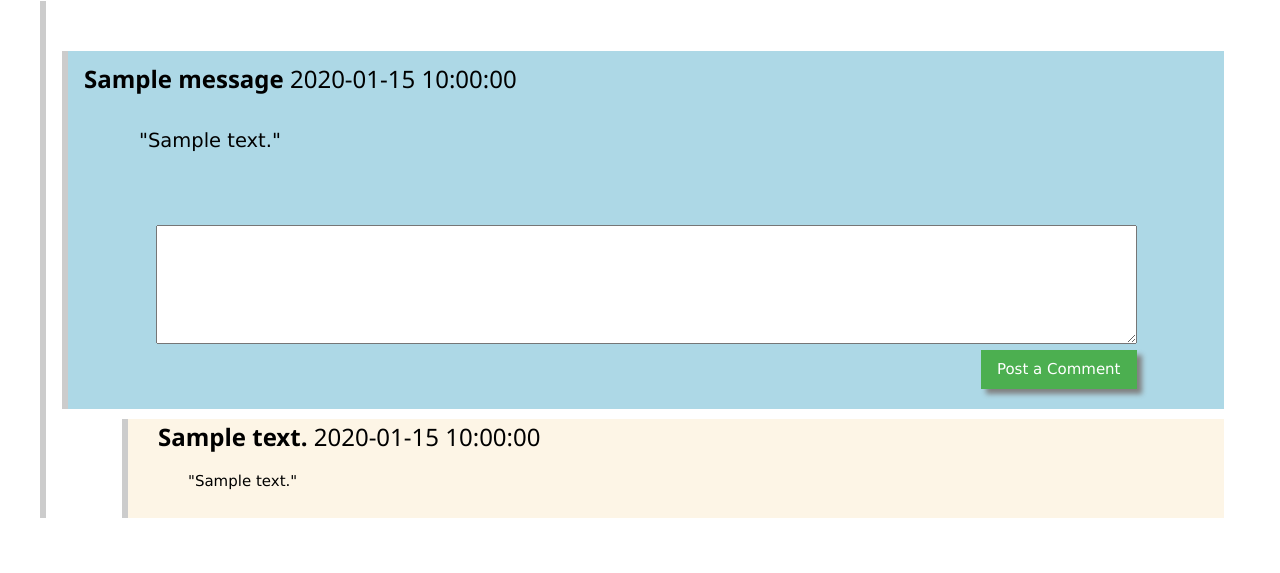
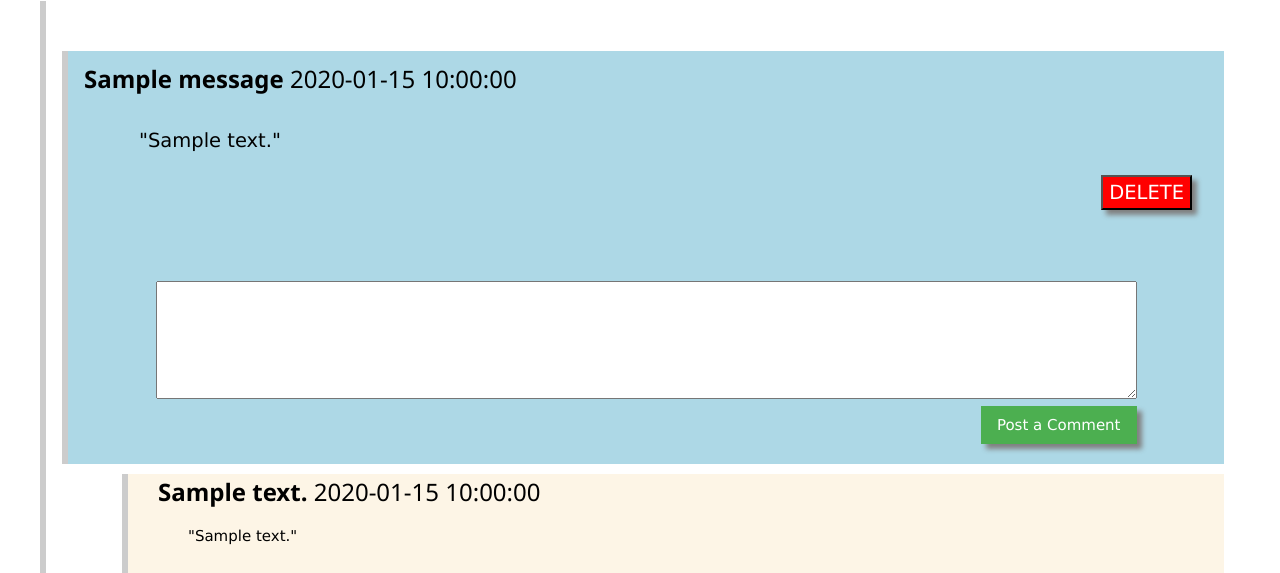
Before and after one commit to thomasjedstrom/The_Wall-Python-Flask, a Flask app: template templates/wall.html in a window 1280 px wide. Shown: the part 386-959 px from the top of the page. Before the commit the page ends 904 px from the top, so only its background shows below. Run offline with Flask 2, Linux system fonts and the light colour scheme; the visitor is signed in with stand-in values (Sample User, id 1); the template is opened without the code that fills it: most values are stand-ins (such as "Sample title", 1, 10 or a date in 2020); some libraries are stand-ins or nearby versions.

Commit message:
got delete buttons to appear for the author of the comment, but not functional yet, but have to stop for the moment/possibly day.

```diff
--- a/server.py
+++ b/server.py
@@ -85,7 +85,7 @@ def register():
 
 @app.route('/wall')
 def wall():
-    post_query = "SELECT messages.id AS 'message_id', messages.message, DATE_FORMAT(messages.created_at, '%M %D, %Y') AS message_created_at, users.user_name AS 'message_user_name', comments.id AS 'comment_id', comments.comment, DATE_FORMAT(comments.created_at, '%M %D, %Y')  AS 'comment_created_at', commenting_users.user_name AS commenting_user FROM messages LEFT JOIN users ON messages.user_id=users.id LEFT JOIN comments ON messages.id=comments.message_id LEFT JOIN users AS commenting_users ON comments.user_id=commenting_users.id ORDER BY messages.created_at ASC, comments.created_at DESC"
+    post_query = "SELECT messages.user_id AS author_id, messages.id AS 'message_id', messages.message, DATE_FORMAT(messages.created_at, '%M %D, %Y') AS message_created_at, users.user_name AS 'message_user_name', comments.id AS 'comment_id', comments.comment, DATE_FORMAT(comments.created_at, '%M %D, %Y')  AS 'comment_created_at', commenting_users.user_name AS commenting_user FROM messages LEFT JOIN users ON messages.user_id=users.id LEFT JOIN comments ON messages.id=comments.message_id LEFT JOIN users AS commenting_users ON comments.user_id=commenting_users.id ORDER BY messages.created_at ASC, comments.created_at DESC"
     all_messages = mysql.query_db(post_query)
     return render_template('wall.html', all_messages=all_messages, name=session['name'])
 
@@ -109,6 +109,13 @@ def comment():
     mysql.query_db(comment_query, query_data)
     return redirect('/wall')
 
+@app.route('/delete', methods=['POST'])
+def delete():
+    delete_query = "DELETE FROM messages WHERE message.id = :message.id"
+    query_data = { 'message_id': request.form['action']}
+    mysql.query_db(comment_query, query_data)
+    return redirect('/wall')
+
 @app.route('/logout')
 def logout():
     session.pop('id')
--- a/static/css/style.css
+++ b/static/css/style.css
@@ -22,6 +22,10 @@ form{
     display: inline-block;
     float: right;
     margin-bottom: 20px;
+}
+.delete{
+    background: red;
+    color: white;
 }
 .messageblock{
     margin: 10px 0px;
--- a/templates/wall.html
+++ b/templates/wall.html
@@ -37,12 +37,16 @@
 {% for messages in all_messages: %}
 	<div class="w3-container w3-leftbar">
 		{% if last_mess_id != messages['message_id'] %}
+			{% set author_id = messages['author_id'] %}
 			<div class="w3-container w3-leftbar messageblock">
 				<div class="messagehead">
 					<h3><b>{{ messages['message_user_name'] }}</b> {{ messages['message_created_at'] }}</h3>
 				</div>
 				<div class="messagecontent w3-container">
 					<p>"{{ messages['message'] }}"</p>
+					{% if session['id'] == author_id  %}
+						<button class="btn delete">DELETE</button>
+					{% endif %}
 				</div>
 				<div class="">
 					<form action="/comment" method="POST">
```
